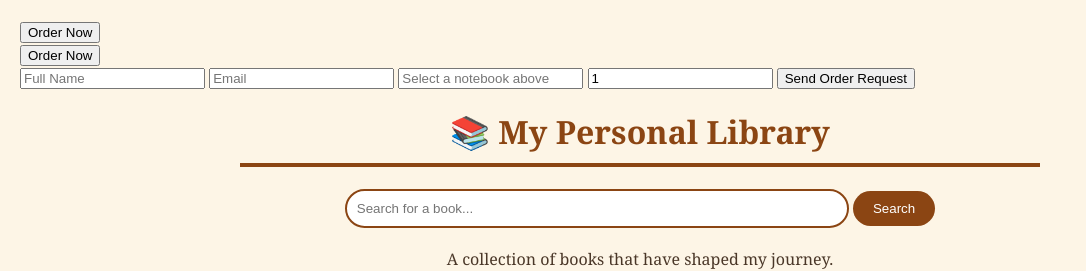
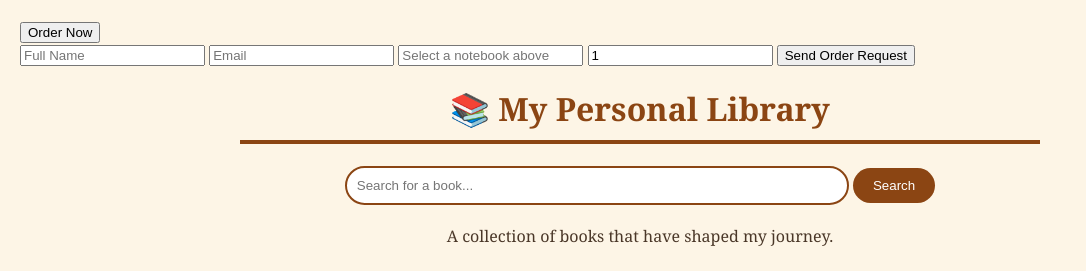
Before and after one commit to Evelyn212008/TypeMyPortfolio, a plain HTML site: page books.html in a window 1280 px wide. Shown: the top 271 px of the page, without its empty margins (0-1086 px from the left). Drawn offline with Linux system fonts and the light colour scheme.

Commit message:
Add files via upload

```diff
--- a/books.html
+++ b/books.html
@@ -24,9 +24,6 @@
  <section class="shop-container">
   <div class="product-card">
     <button type="button" onclick="selectProduct('Classic Leather','$25.oo')">Order Now</button>
-  </div>
-  <div class="product-card">
-    <button type="button" onclick="selectProduct('Spiral Dot Grid','$15.00')">Order Now</button>
   </div>
 </section>
 <section id="order-form-section">
```
